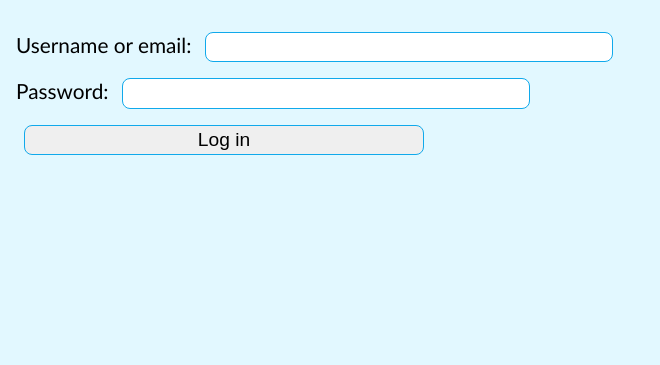
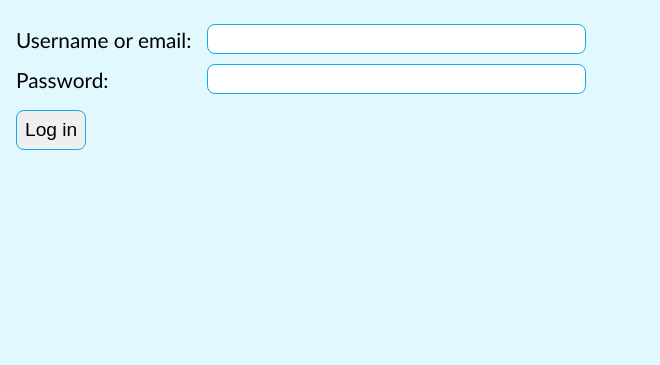
Before and after one commit to ilwan07/DiaryTrove, a Django app: page /login/ in a window 1280 px wide. Shown: the part 55-420 px from the top of the page, without its empty margins (0-660 px from the left). Run offline with Django 5.2, Linux system fonts and the light colour scheme.

Commit message:
login form proper styling

```diff
--- a/diarytrove/static/diarytrove/css/style.css
+++ b/diarytrove/static/diarytrove/css/style.css
@@ -93,15 +93,41 @@ footer img {
     height: 2rem;
 }
 
-form {
+#formcontent {
     font-size: 1.3rem;
+    display: grid;
+    grid-template-columns: max-content 1fr;
+    column-gap: 1rem;
+    row-gap: 0.6rem;
+    align-items: center;
 }
 
-form input {
+#formcontent > div {
+    display: contents;
+}
+
+#formcontent label {
+    justify-self: left;
+}
+
+#formcontent input {
     font-size: 1.2rem;
-    margin: 0.5rem;
     padding: 0.2rem;
     border: 1.5px solid #10a9eb;
     border-radius: 8px;
-    width: 50vh;
+    width: 35%;
 }
+
+form input[type="submit"] {
+    transition: 0.2s;
+    font-size: 1.2rem;
+    margin-top: 1rem;
+    padding: 0.5rem;
+    border: 1.5px solid #10a9eb;
+    border-radius: 8px;
+}
+
+form input[type="submit"]:hover {
+    transition: 0.2s;
+    padding: 0.6rem;
+}
--- a/diarytrove/templates/diarytrove/login.html
+++ b/diarytrove/templates/diarytrove/login.html
@@ -20,7 +20,9 @@
     <main>
         <form action="{%url 'login'%}" method="post">
             {% csrf_token %}
-            {{form}}
+            <div id="formcontent">
+                {{form}}
+            </div>
             <input type="submit" value="{%trans 'Log in'%}">
         </form>
     </main>
```
